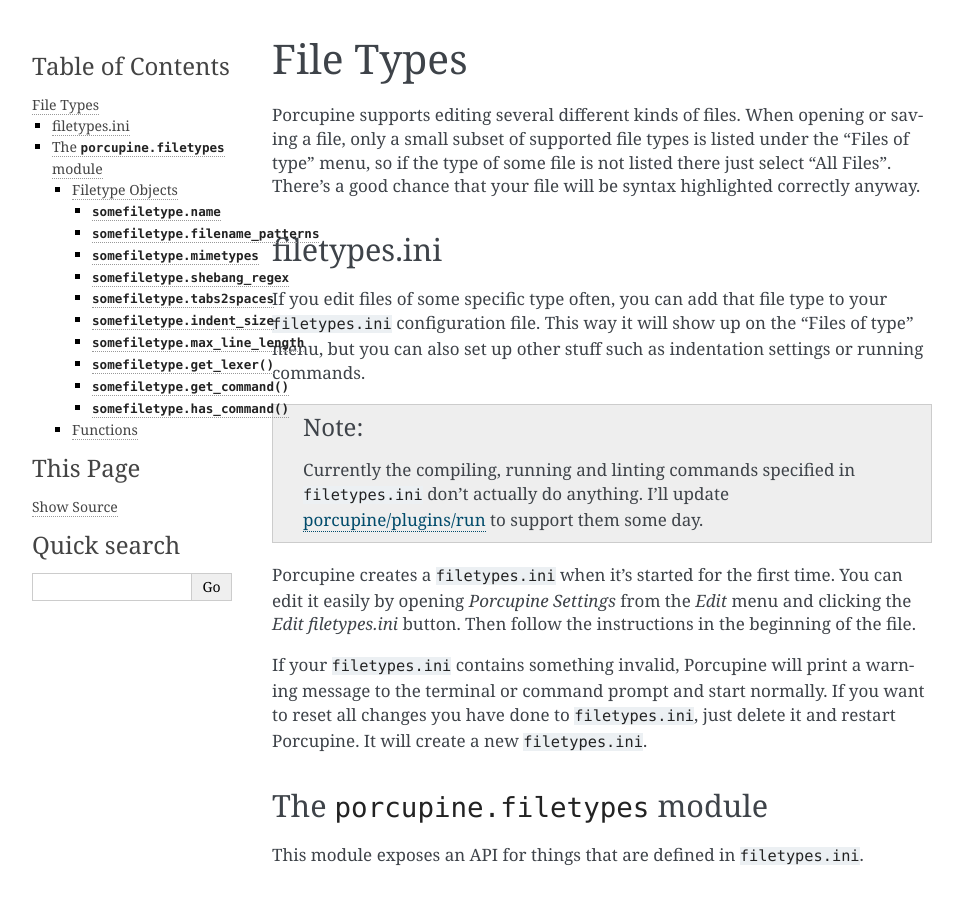
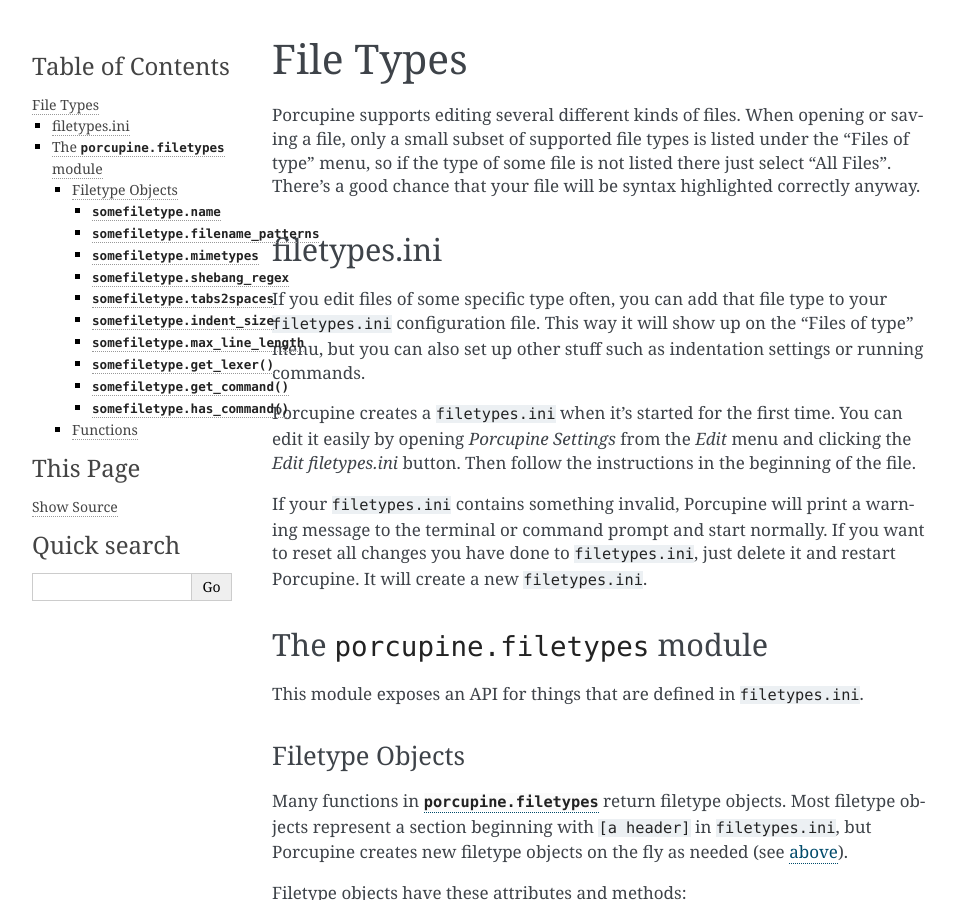
Before and after one commit to Akuli/porcupine, a Sphinx documentation site: the page built from docs/filetypes.rst, in a window 1280 px wide and 900 px high. Shown: the whole window, without its empty margins (148-1111 px from the left). Built offline with Sphinx 7.4.7, drawn with Linux system fonts in a browser that asks for light colours.

Commit message:
remove old notice

```diff
--- a/docs/filetypes.rst
+++ b/docs/filetypes.rst
@@ -17,11 +17,6 @@
 your ``filetypes.ini`` configuration file. This way it will show up on the
 "Files of type" menu, but you can also set up other stuff such as indentation
 settings or running commands.
-
-.. note::
-    Currently the compiling, running and linting commands specified in
-    ``filetypes.ini`` don't actually do anything. I'll update
-    :source:`porcupine/plugins/run` to support them some day.
 
 Porcupine creates a ``filetypes.ini`` when it's started for the first time. You
 can edit it easily by opening *Porcupine Settings* from the *Edit* menu and
```
